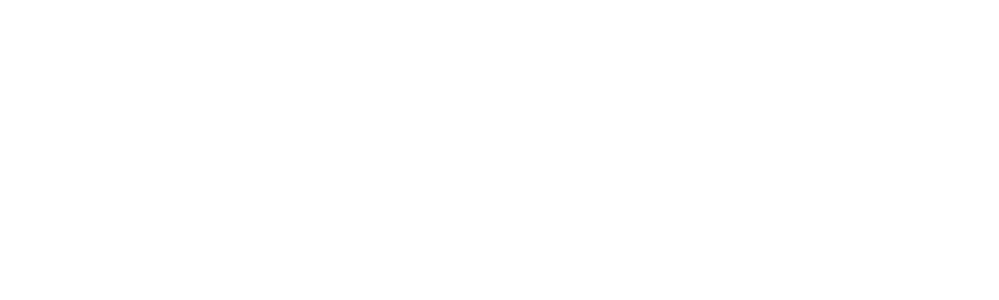
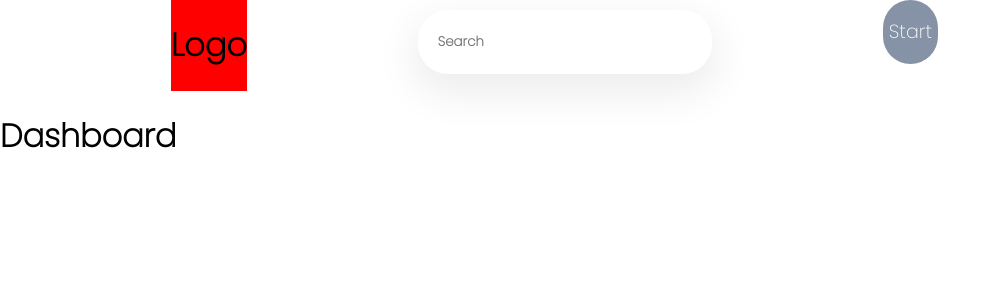
Before and after one commit to dossmedaziz/myquiz, a React (Create React App) app: page / in a window 1280 px wide. Shown: the top 300 px of the page, without its empty margins (0-999 px from the left). Built offline with nearby package versions, Linux system fonts and the light colour scheme.

Commit message:
fix : fix tha auth/guest guards

```diff
--- a/src/guards/GuestGuard.jsx
+++ b/src/guards/GuestGuard.jsx
@@ -1,14 +1,12 @@
-import { Navigate,nav } from "react-router-dom";
+import { Navigate, nav } from "react-router-dom";
 
-export default function GuestGuard({children}) {
-    // const {isAuthenticated} = useAuth();
-    const isAuthenticated = true
+export default function GuestGuard({ children }) {
+  // const {isAuthenticated} = useAuth();
+  const isAuthenticated = true;
 
+  if (isAuthenticated) {
+    return <Navigate to="/" />;
+  }
 
-    if(isAuthenticated){
-        return <Navigate to="/" />
-    }
-
-
-    return children
+  return children;
 }
--- a/src/navigation/Router.jsx
+++ b/src/navigation/Router.jsx
@@ -1,35 +1,36 @@
-import {createBrowserRouter, RouterProvider} from "react-router-dom";
+import { createBrowserRouter, RouterProvider } from "react-router-dom";
 import Auth from "../pages/auth";
 import Login from "../pages/auth/login/Login";
 import Register from "../pages/auth/register/Register";
 import Layout from "../pages/layout";
-import {GuestGuard} from "../guards";
+import { GuestGuard } from "../guards";
+import AuthGuard from "../guards/AuthGuard";
 
 const routes = createBrowserRouter([
   {
     path: "auth",
     element: (
       <GuestGuard>
-                <Auth/>
+        <Auth />
       </GuestGuard>
     ),
     children: [
       {
         path: "login",
-                element: <Login/>,
+        element: <Login />,
       },
       {
         path: "register",
-                element: <Register/>,
+        element: <Register />,
       },
     ],
   },
   {
     path: "",
     element: (
-            <GuestGuard>
-                <Layout/>
-            </GuestGuard>
+      <AuthGuard>
+        <Layout />
+      </AuthGuard>
     ),
     children: [
       {
@@ -52,6 +53,6 @@ const routes = createBrowserRouter([
   },
 ]);
 const Router = () => {
-    return <RouterProvider router={routes}/>;
+  return <RouterProvider router={routes} />;
 };
 export default Router;
```
Lines whose indentation alone changed are shown as unchanged.
